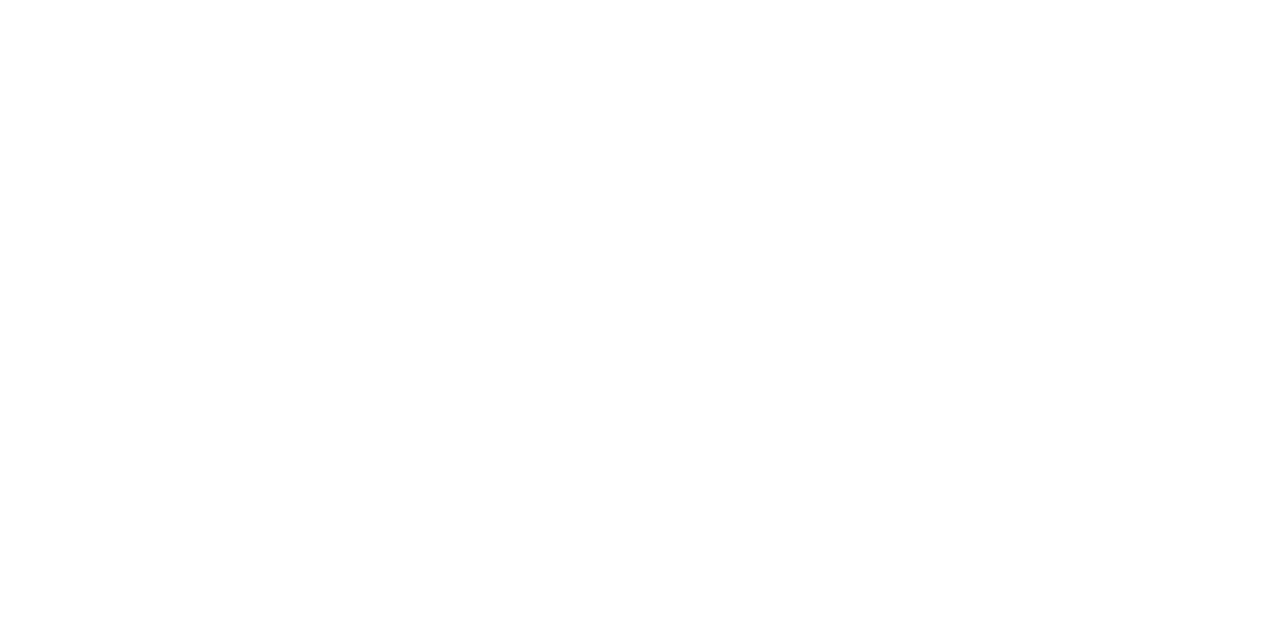
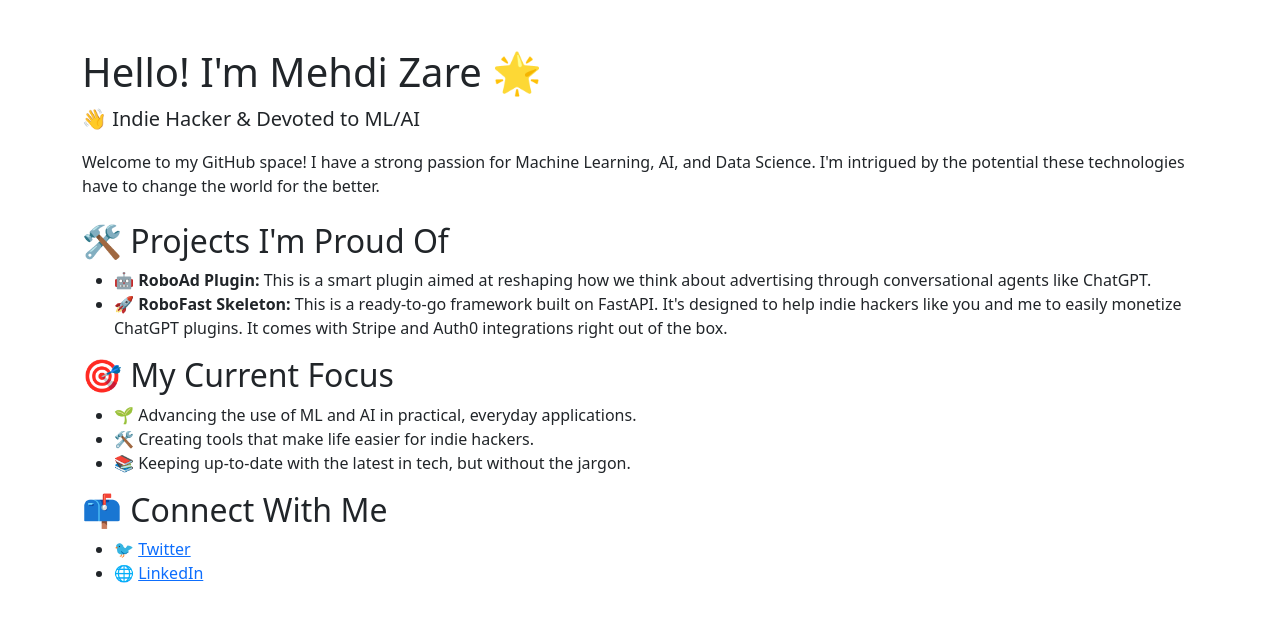
Before and after one commit to MehdiZare/MehdiZare.githob.io, a plain HTML site: page index.html in a window 1280 px wide. Drawn offline with nearby package versions, Linux system fonts and the light colour scheme.

Commit message:
add content

```diff
--- a/index.html
+++ b/index.html
@@ -1,10 +1,42 @@
 <!DOCTYPE html>
 <html lang="en">
 <head>
-    <meta charset="UTF-8">
-    <title>Title</title>
+  <meta charset="UTF-8">
+  <title>Mehdi Zare's GitHub Space</title>
+  <!-- Add Bootstrap CSS -->
+  <link href="https://cdn.jsdelivr.net/npm/bootstrap@5.1.3/dist/css/bootstrap.min.css" rel="stylesheet">
 </head>
 <body>
 
+  <div class="container mt-5">
+    <h1>Hello! I'm Mehdi Zare 🌟</h1>
+    <p class="lead">👋 Indie Hacker & Devoted to ML/AI</p>
+
+    <div class="mb-4">
+      <p>Welcome to my GitHub space! I have a strong passion for Machine Learning, AI, and Data Science. I'm intrigued by the potential these technologies have to change the world for the better.</p>
+    </div>
+
+    <h2>🛠 Projects I'm Proud Of</h2>
+    <ul>
+      <li>🤖 <strong>RoboAd Plugin:</strong> This is a smart plugin aimed at reshaping how we think about advertising through conversational agents like ChatGPT.</li>
+      <li>🚀 <strong>RoboFast Skeleton:</strong> This is a ready-to-go framework built on FastAPI. It's designed to help indie hackers like you and me to easily monetize ChatGPT plugins. It comes with Stripe and Auth0 integrations right out of the box.</li>
+    </ul>
+
+    <h2>🎯 My Current Focus</h2>
+    <ul>
+      <li>🌱 Advancing the use of ML and AI in practical, everyday applications.</li>
+      <li>🛠 Creating tools that make life easier for indie hackers.</li>
+      <li>📚 Keeping up-to-date with the latest in tech, but without the jargon.</li>
+    </ul>
+
+    <h2>📫 Connect With Me</h2>
+    <ul>
+      <li>🐦 <a href="https://twitter.com/mehdizarem" target="_blank">Twitter</a></li>
+      <li>🌐 <a href="https://www.linkedin.com/in/mehdizare/" target="_blank">LinkedIn</a></li>
+    </ul>
+  </div>
+
+  <!-- Add Bootstrap JS (optional) -->
+  <script src="https://cdn.jsdelivr.net/npm/bootstrap@5.1.3/dist/js/bootstrap.bundle.min.js"></script>
 </body>
 </html>
```
